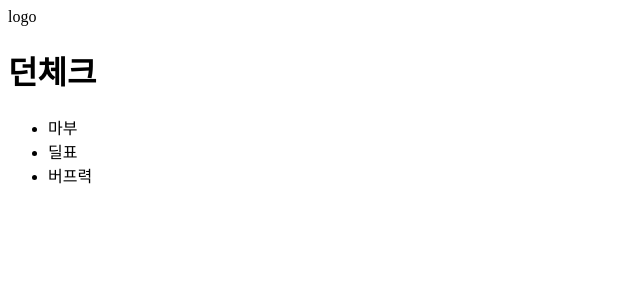
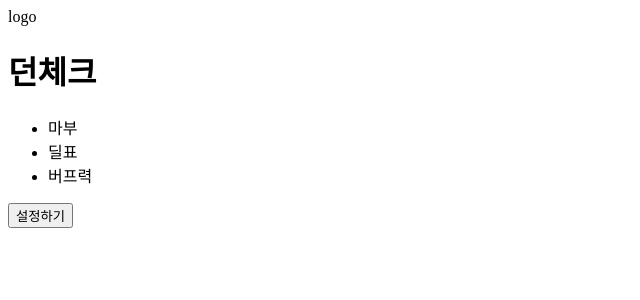
Before and after one commit to goldmembrane/DunCheck_Client, a React (Create React App) app: page /setting in a window 1280 px wide. Shown: the top 300 px of the page, without its empty margins (0-640 px from the left). Built offline with nearby package versions, Linux system fonts and the light colour scheme.

Commit message:
add return-back button for go back to main page

```diff
--- a/src/page/Setting.tsx
+++ b/src/page/Setting.tsx
@@ -1,6 +1,12 @@
 import React from 'react'
+import { RouteComponentProps } from 'react-router';
 
-const Setting = () => {
+const Setting = (props: RouteComponentProps) => {
+
+    const returnBack = () => {
+        props.history.push('/');
+    }
+
     return (
         <>
             <div className = "settingWrapBox">
@@ -12,7 +18,9 @@ const Setting = () => {
                     </ul>
                 </div>
                 <div className = "settingContentBox">
-
+                    <div className = 'returnBackButtonBox'>
+                        <button className = 'returnBackButton' onClick = {returnBack}>설정하기</button>
+                    </div>
                 </div>
             </div>
         </>
```
